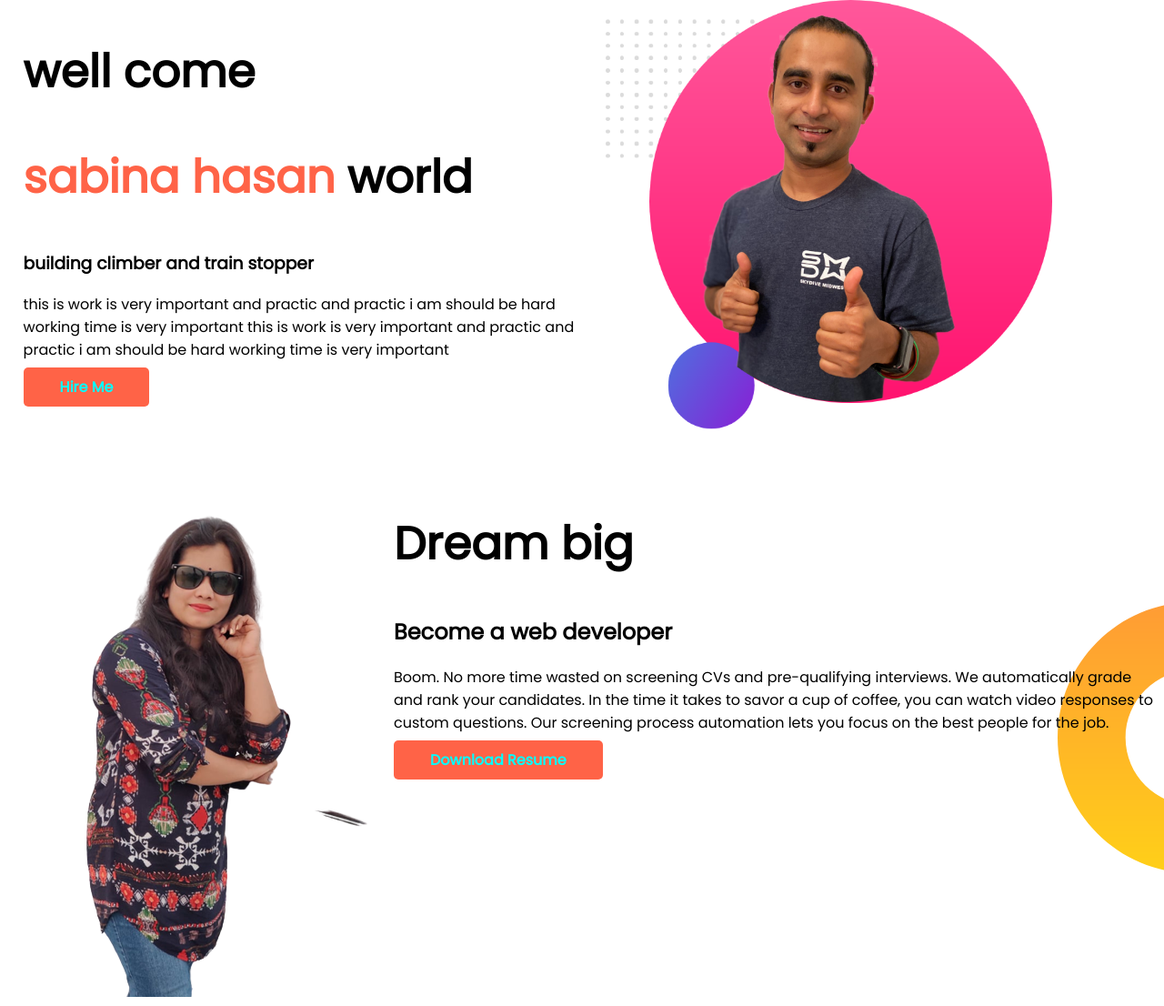
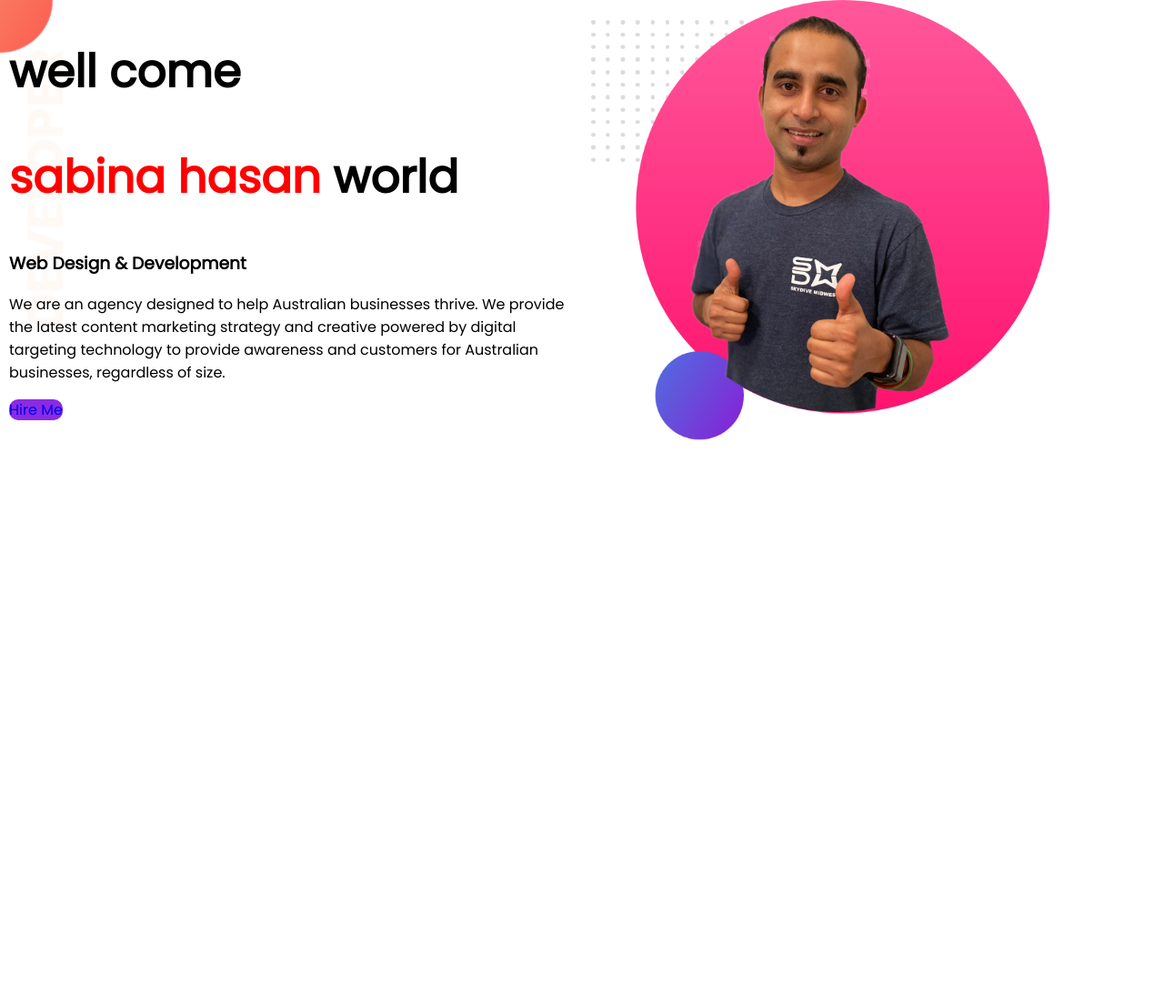
Before and after one commit to sabinajomaddar/developer--portfolio, a plain HTML site: page index.html in a window 1280 px wide. Shown: the top 1106 px of the page at 91% size. After the commit the page ends 800 px from the top, so only its background shows below. Drawn offline with Linux system fonts and the light colour scheme.

Commit message:
top-bannar added

```diff
--- a/index.html
+++ b/index.html
@@ -2,7 +2,9 @@
 <html>
 
 <head>
-   <title>sabina hasan world</title>
+   <title>
+      sabina hasan
+   </title>
    <link rel="preconnect" href="https://fonts.googleapis.com">
    <link rel="preconnect" href="https://fonts.gstatic.com" crossorigin>
    <link href="https://fonts.googleapis.com/css2?family=Poppins&display=swap" rel="stylesheet">
@@ -10,65 +12,27 @@
 </head>
 
 <body>
-   <section class="top -bannar flexible-container">
+   <section class="top-bannar">
       <div class="half-width">
          <h1>well come </h1>
-         <h1> <span class="orange-color">sabina hasan </span>world </h1>
-         <h3>building climber and train stopper</h3>
-         <p>this is work is very important and
-            practic and practic i am should be hard working
-            time is very important
-            this is work is very important and
-            practic and practic i am should be hard working
-            time is very important </p>
-         <a class="link-button" target="_blank" href="https://www.programming-hero.com/">Hire Me</a>
+         <h1>
+            <span class="orange-color">sabina hasan</span> world
+         </h1>
+         <h3>Web Design & Development</h3>
+         <p>We are an agency designed to help Australian businesses thrive. We provide the latest content marketing
+            strategy
+            and
+            creative powered by digital targeting technology to provide awareness and customers for Australian
+            businesses,
+            regardless of size.</p>
+         <a class="link-button" target="_blank" href="https://web.programming-hero.com/">Hire Me</a>
       </div>
+
       <div class="half-width">
          <img src="image/jhankar2.png" alt="">
       </div>
    </section>
 
-   <section class=" dream-big flexible-container">
-      <div>
-         <img src="image/sabina.png" alt="">
-      </div>
-      <div>
-         <h1>Dream big</h1>
-         <h2>Become a web developer</h2>
-         <p>Boom. No more time wasted on screening CVs and pre-qualifying interviews.
-            We automatically grade and rank your candidates. In the time it takes to savor a cup of coffee, you can
-            watch video
-            responses to custom questions.
-            Our screening process automation lets you focus on the best people for the job.</p>
-         <a class="link-button" target="_blank" href="https://www.programming-hero.com/">Download Resume</a>
-      </div>
-   </section>
-   <section class="Experiance area">
-      <h1>Experiances</h1>
-
-      <div class="flexible-container">
-         <div class="half-width">
-            <h1>Full stak developer </h1>
-            <h3 class="orange-color">2022-presnt | pro lavel developer</h3>
-            <p>Boom. No more time wasted on screening CVs and pre-qualifying interviews.
-               We automatically grade and rank your candidates. In the time it takes to savor a cup of coffee, you can
-               watch video
-               responses to custom questions.
-               Our screening pro</p>
-         </div>
-
-         <div class="half-width">
-            <h1> Baby Web developer </h1>
-            <h3 class="orange-color">2022-2024 | pro larnar developer</h3>
-            <p>Boom. No more time wasted on screening CVspre-qualifying
-               We automatically grade and rank your candidates. In the time it takes to savor a cup of coffee, you can
-               watch video
-               responses to custom questions.
-               Our screening pro</p>
-         </div>
-      </div>
-
-   </section>
 </body>
 
 </html>
--- a/style.css
+++ b/style.css
@@ -1,29 +1,27 @@
-body{font-family: 'Poppins', sans-serif;
-}
-body{margin: 0;}
-h1{
-    font-size: 50px;
+body{
+    font-family: 'Poppins', sans-serif;
+    margin: 0;
 
 }
-.orange-color{color: tomato;}
+h1{font-size: 50px;
+}
+.orange-color{color: red;}
 
-.flexible-container{display: flex;
-margin-bottom: 40px;}
+section{
+    display: flex;
+}
 .half-width{width: 50%;
-padding-left: 2%;}
+padding-left: 10px;}
 
 .half-width img{width: 80%;}
-
-.link-button
-{
-text-decoration: none;
-background-color: tomato;
-padding: 10px 40px;
-color: aqua;
-font-weight: 700;
-border-radius: 5px;}
-#top-bannar{background-image: url(images/my-bg.png);}
-
-.dream-big{background-image: url(image/dream-bg.png);
-background-repeat: no-repeat;
-background-position: right;}
+.link-button{
+    text-decoration: none;
+    background-image:-o-linear-gradient(orange tomato);
+    background-color:  blueviolet;
+    padding: 10px 40p;
+    border-radius: 10px;
+}
+.top-bannar{
+   background-image:url(image/top-banner.png);
+   background-repeat: no-repeat;
+}
```
Also changed, not shown: show off/free.jpg (added).
